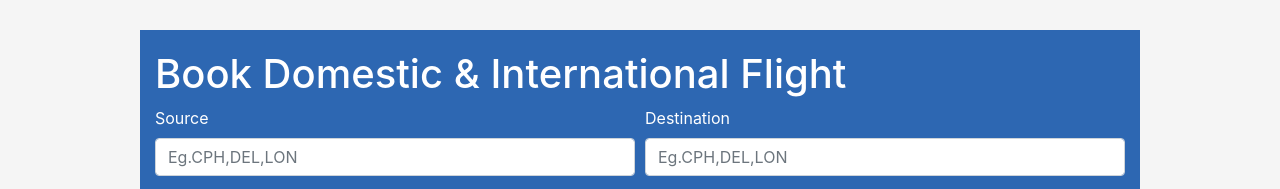
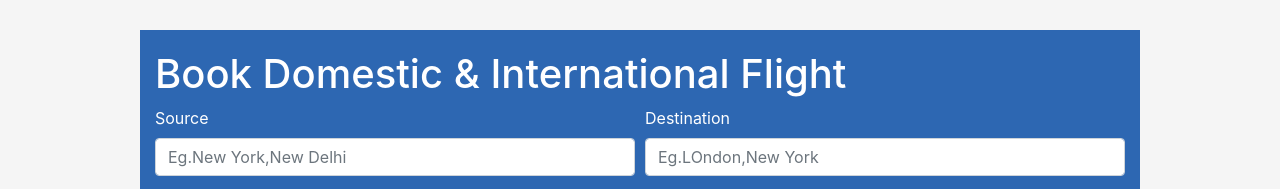
Before and after one commit to Amanpreet121/FlightAPI, a plain HTML site: page index.html in a window 1280 px wide. Shown: the top 189 px of the page. Drawn offline with nearby package versions, Linux system fonts and the light colour scheme.

Commit message:
first push

```diff
--- a/index.html
+++ b/index.html
@@ -24,11 +24,11 @@
                 <div class="form-row">
                     <div class="form-group col-md-6">
                         <label for="source">Source</label>
-                        <input type="text" class="form-control" id="source" placeholder="Eg.CPH,DEL,LON">
+                        <input type="text" class="form-control" id="source" placeholder="Eg.New York,New Delhi">
                     </div>
                     <div class="form-group col-md-6">
                         <label for="desti">Destination</label>
-                        <input type="text" class="form-control" id="desti" placeholder="Eg.CPH,DEL,LON">
+                        <input type="text" class="form-control" id="desti" placeholder="Eg.LOndon,New York">
                     </div>
                 </div>
                 <div class="form-row">
```
